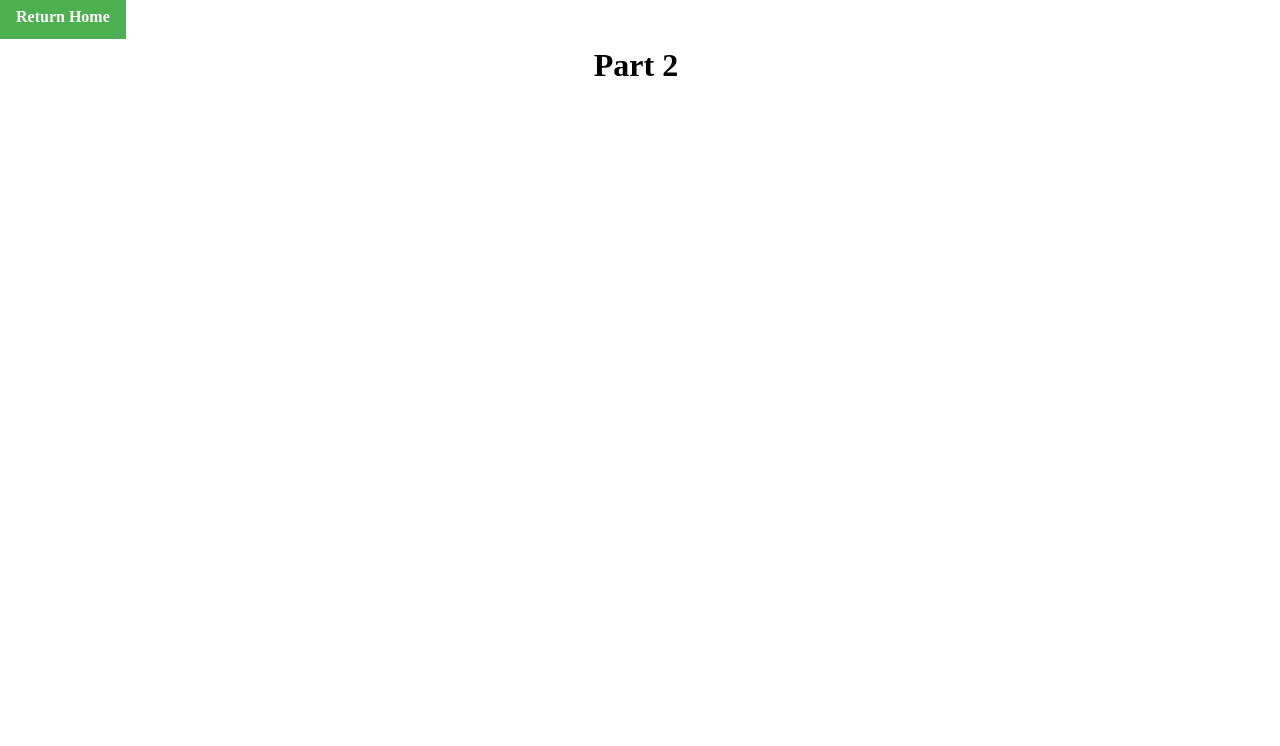
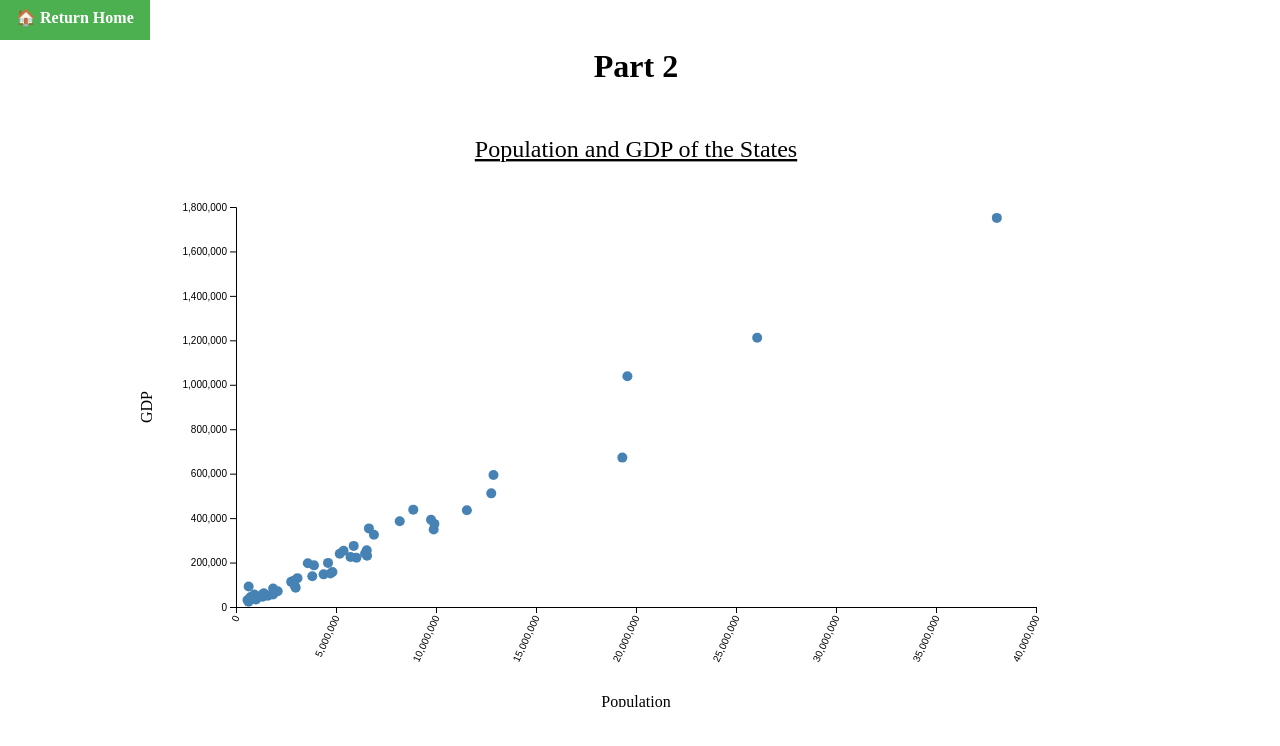
Before and after one commit to msichterman/states-population-and-gdp-visualizer, a website: page part2/index.html in a window 1280 px wide. Drawn offline with nearby package versions, Linux system fonts and the light colour scheme.

Commit message:
Part 2 finished completely

```diff
--- a/part1_a/part1_a.css
+++ b/part1_a/part1_a.css
@@ -34,7 +34,7 @@ svg {
 div.tooltip {
   position: absolute;
   text-align: center;
-  width: 60px;
+  width: auto;
   height: auto;
   padding: 2px;
   font: 14px sans-serif;
--- a/part1_b/part1_b.css
+++ b/part1_b/part1_b.css
@@ -34,7 +34,7 @@ svg {
 div.tooltip {
   position: absolute;
   text-align: center;
-  width: 60px;
+  width: auto;
   height: auto;
   padding: 2px;
   font: 14px sans-serif;
--- a/part1_b/part1_b.js
+++ b/part1_b/part1_b.js
@@ -83,11 +83,6 @@ d3.tsv("../state_population_gdp.tsv")
       .attr("class", "tooltip")
       .style("opacity", 0);
 
-    // Compute surrounding values for width and height
-
-    // var leftWidth = d3.select(".chart-1a").getBoundingClientRect().left;
-    // console.log(leftWidth);
-
     // Draw the rectanges for each data point
     chart
       .selectAll()
@@ -100,6 +95,7 @@ d3.tsv("../state_population_gdp.tsv")
       .attr("width", xScale.bandwidth())
       .attr("fill", "steelblue")
       .on("mouseover", function(d, i) {
+        // Calculate the relative x and y of the hovered bar to calculate the tooltip location
         var tipx =
           d3
             .select(this)
--- a/part2/index.html
+++ b/part2/index.html
@@ -11,6 +11,7 @@
     <title>Part 2</title>
     <meta name="description" content="" />
     <meta name="viewport" content="width=device-width, initial-scale=1" />
+    <script src="https://d3js.org/d3.v5.min.js"></script>
     <link rel="stylesheet" href="part2.css" />
   </head>
   <body>
@@ -20,8 +21,11 @@
         <a href="#">upgrade your browser</a> to improve your experience.
       </p>
     <![endif]-->
-    <a id="return-home" href="/">Return Home</a>
+    <a id="return-home" href="/">&#127968; Return Home</a>
     <h1 class="heading">Part 2</h1>
+    <div id="container">
+      <svg class="chart-2" />
+    </div>
     <script src="part2.js" async defer></script>
   </body>
 </html>
--- a/part2/part2.css
+++ b/part2/part2.css
@@ -19,7 +19,29 @@ body {
 .heading {
   text-align: center;
 }
-.subheading {
-  margin-left: 20px;
-  text-decoration: underline;
+
+div#container {
+  width: 1000px;
+  height: 600px;
+  margin: auto;
 }
+
+svg {
+  width: 100%;
+  height: 100%;
+}
+
+div.tooltip {
+  position: absolute;
+  text-align: center;
+  width: auto;
+  height: auto;
+  padding: 2px;
+  font: 14px sans-serif;
+  font-weight: bold;
+  background: #4caf50;
+  color: white;
+  border: 0px;
+  border-radius: 8px;
+  pointer-events: none;
+}
--- a/part2/part2.js
+++ b/part2/part2.js
@@ -0,0 +1,136 @@
+const margin = 100;
+const width = 1000 - 2 * margin;
+const height = 600 - 2 * margin;
+
+var svg = d3.select(".chart-2");
+
+const chart = svg
+  .append("g")
+  .attr("transform", `translate(${margin}, ${margin})`);
+
+// Set the y-scale
+const yScale = d3.scaleLinear().range([height, 0]);
+
+// Set the x-scale
+const xScale = d3.scaleLinear().range([0, width]);
+
+// Read the tsv file
+d3.tsv("../state_population_gdp.tsv")
+  .then(data => {
+    data.forEach(d => {
+      d.population = +d.population;
+      d.gdp = +d.gdp;
+    });
+
+    // Set the x and y scales based on the data
+    yScale
+      .domain([
+        0,
+        d3.max(data, function(d) {
+          return d.gdp;
+        })
+      ])
+      .nice();
+
+    xScale
+      .domain([
+        0,
+        d3.max(data, function(d) {
+          return d.population;
+        })
+      ])
+      .nice();
+
+    // Set the x-scale and rotate the x values to be more readable
+    chart
+      .append("g")
+      .attr("transform", `translate(0, ${height})`)
+      .call(d3.axisBottom(xScale))
+      .selectAll("text")
+      .style("text-anchor", "end")
+      .attr("dx", "-.8em")
+      .attr("dy", "-.15em")
+      .attr("transform", "rotate(-65)");
+
+    // Set the y-scale
+    chart.append("g").call(d3.axisLeft(yScale));
+
+    // Create Title
+    chart
+      .append("text")
+      .attr("x", width / 2)
+      .attr("y", 0 - margin / 2)
+      .attr("text-anchor", "middle")
+      .style("font-size", "24px")
+      .style("text-decoration", "underline")
+      .text("Population and GDP of the States");
+
+    // X axis label
+    chart
+      .append("text")
+      .attr("x", width / 2)
+      .attr("y", height + margin)
+      .style("text-anchor", "middle")
+      .text("Population");
+
+    // Y axis label
+    chart
+      .append("text")
+      .attr("transform", "rotate(-90)")
+      .attr("y", 0 - margin)
+      .attr("x", 0 - height / 2)
+      .attr("dy", "1em")
+      .style("text-anchor", "middle")
+      .text("GDP");
+
+    // Initialize the tooltip
+    var div = d3
+      .select("body")
+      .append("div")
+      .attr("class", "tooltip")
+      .style("opacity", 0);
+
+    // Draw the rectanges for each data point
+    chart
+      .selectAll()
+      .data(data)
+      .enter()
+      .append("circle")
+      .attr("r", 5)
+      .attr("cx", s => xScale(s.population))
+      .attr("cy", s => yScale(s.gdp))
+      .attr("fill", "steelblue")
+      .on("mouseover", function(d, i) {
+        // Calculate the relative x and y of the hovered bar to calculate the tooltip location
+        var tipx =
+          d3
+            .select(this)
+            .node()
+            .getBoundingClientRect().left - 25;
+        var tipy =
+          d3
+            .select(this)
+            .node()
+            .getBoundingClientRect().top - 23;
+        div
+          .transition()
+          .duration(200)
+          .style("opacity", 1);
+        div
+          .html(
+            `${d.state}: ${Math.round((d.gdp * 1000.0) / d.population) / 1000}`
+          )
+          .style("left", tipx + "px")
+          .style("top", tipy + "px");
+
+        d3.select(this).attr("fill", "orange");
+      })
+      .on("mouseout", function() {
+        div
+          .transition()
+          .duration(500)
+          .style("opacity", 0);
+        d3.select(this).attr("fill", "steelblue");
+      });
+  })
+  .catch(err => console.log(err));
```
Also changed, not shown: index.html (+4 -4 lines), part1_a/index.html (+1 -1 lines), part1_a/part1_a.js (+3 -6 lines), part3/index.html (+1 -1 lines).
